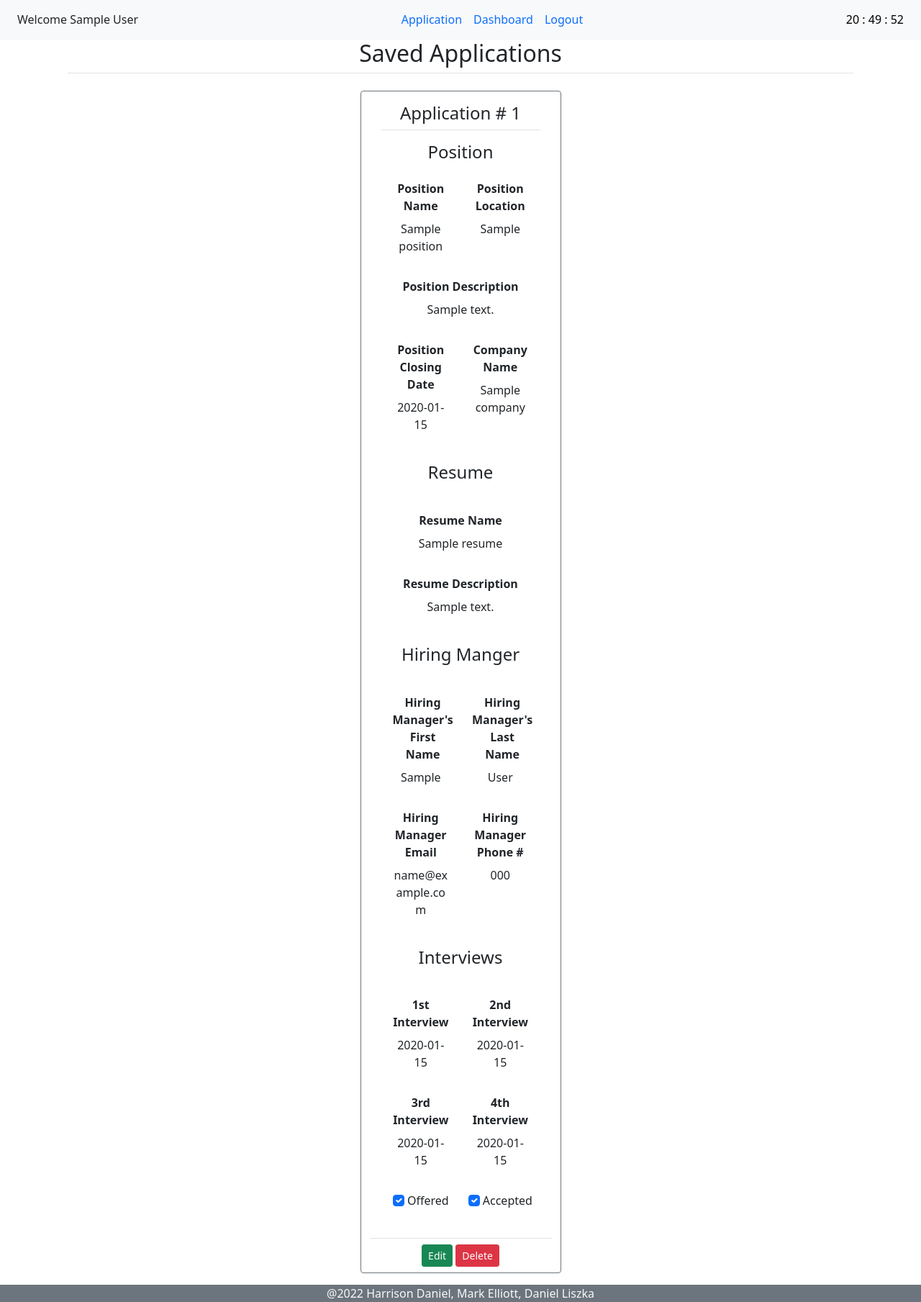
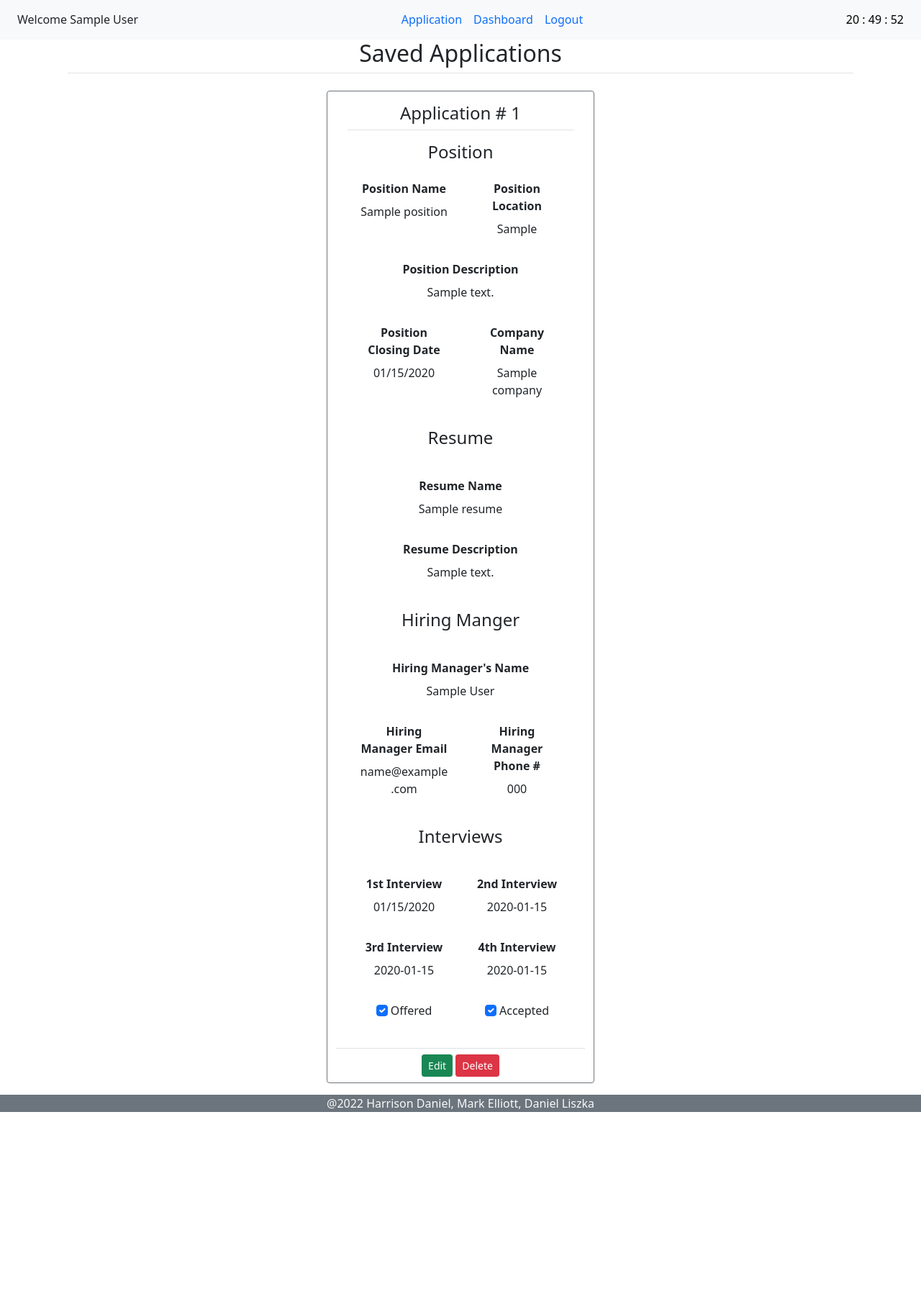
Before and after one commit to DanielLiszka/career-commander, a Node server app: page /dashboard in a window 1280 px wide. Shown: the part 57-1866 px from the top of the page at 72% size. After the commit the page ends 1602 px from the top, so only its background shows below. Run offline with Node 20, Linux system fonts and the light colour scheme; a user stored in the database is signed in; tables that the repository leaves empty hold one stand-in row (values such as "Sample post"); some libraries are stand-ins or nearby versions.

Commit message:
dashboard formatting changes

```diff
--- a/controllers/home-routes.js
+++ b/controllers/home-routes.js
@@ -1,5 +1,6 @@
 var path = require('path');
 const router = require('express').Router();
+const dayjs = require('dayjs');
 var withAuth = require('../utils/auth');
 const {
   Application,
@@ -83,7 +84,44 @@ router.get('/dashboard', withAuth, async (req, res) => {
     const applications = application_data.map((application) =>
       application.get({ plain: true })
     );
-    res.render('dashboard', { js: ['dashboard.js'], applications, user });
+
+    // This reformats the application close date and interview dates to a more readable MM/DD/YYYY
+    const reformated_applications = applications.map((application) => {
+      if (application.position.close_date !== null) {
+        application.position.close_date = dayjs(
+          application.position.close_date
+        ).format('MM/DD/YYYY');
+      }
+      if (application.interview1_date !== null) {
+        application.interview1_date = dayjs(application.interview1_date).format(
+          'MM/DD/YYYY'
+        );
+      }
+      if (application.interview2_date !== null) {
+        application.interview1_date = dayjs(application.interview1_date).format(
+          'MM/DD/YYYY'
+        );
+      }
+      if (application.interview3_date !== null) {
+        application.interview1_date = dayjs(application.interview1_date).format(
+          'MM/DD/YYYY'
+        );
+      }
+      if (application.interview4_date !== null) {
+        application.interview1_date = dayjs(application.interview1_date).format(
+          'MM/DD/YYYY'
+        );
+      }
+      return application;
+    });
+
+    console.log(reformated_applications);
+
+    res.render('dashboard', {
+      js: ['dashboard.js'],
+      reformated_applications,
+      user,
+    });
   } catch (err) {
     console.log(err);
     res.status(500).json(err);
--- a/views/dashboard.handlebars
+++ b/views/dashboard.handlebars
@@ -1,5 +1,5 @@
 <!-- stored user applications with ability to edit or delete entries WIP-->
-{{#if applications.length}}
+{{#if reformated_applications.length}}
   <div class='container w-100'>
     <h2 class='border-bottom pb-2 text-center'>Saved Applications</h2>
         {{!-- <a
@@ -8,9 +8,9 @@
     class='btn btn-danger btn-sm'
     >Delete All Applications</a> --}}
     <div class='row d-flex justify-content-center'>
-      {{#each applications as |application|}}
+      {{#each reformated_applications as |application|}}
         <div
-          class='card border-secondary m-3 text-center col-sm-6 col-md-4 col-lg-3'
+          class='card border-secondary m-3 text-center col-12 col-lg-6 col-xl-4'
           id='spawnedCards'
         >
           <div class='card-body border-bottom'>
@@ -94,23 +94,13 @@
                 </div>
                 <h4 class='text-center mt-4 mb-4'> Hiring Manger</h4>
                 <div class='row gx-0'>
-                <!-- Hiring Manager's First Name-->
-                <div class='col-lg-6 col-md-6 col-sm-6 col-xs-12 p-3'>
+                <!-- Hiring Manager's Name-->
+                <div class=' col-12 p-3'>
                     <div class='text-center'>
-                        <label><strong> Hiring Manager's First Name </strong></label>
+                        <label><strong> Hiring Manager's Name </strong></label>
                         <p class='card-text text-wrap mt-2'
                             id='position_location'>
-                            {{application.manager.first_name}}
-                        </p>
-                    </div>
-                </div>
-                <!-- Hiring Manager's Last Name-->
-                <div class='col-lg-6 col-md-6 col-sm-6 col-xs-12 p-3'>
-                    <div class='text-center'>
-                        <label><strong>Hiring Manager's Last Name </strong></label>
-                        <p class='card-text text-wrap mt-2'
-                            id='position_location'>
-                            {{application.manager.last_name}}
+                            {{application.manager.first_name}} {{application.manager.last_name}}
                         </p>
                     </div>
                 </div>
--- a/views/layouts/main.handlebars
+++ b/views/layouts/main.handlebars
@@ -23,7 +23,7 @@
     <!-- Navigation Bar-->
     <nav class='navbar navbar-expand-md nav-fill w-100 bg-light'>
         <div class='align-middle px-4'> Welcome {{user.first_name}} {{user.last_name}} </div>
-        <div class='navigator mx-auto' id='navbarNav'>
+        <div class='navigator text-center mx-auto' id='navbarNav'>
           <ul class='navbar-nav'>
             <li class='nav-item'>
               <a class='nav-link' href='/application'>Application</a>
```
